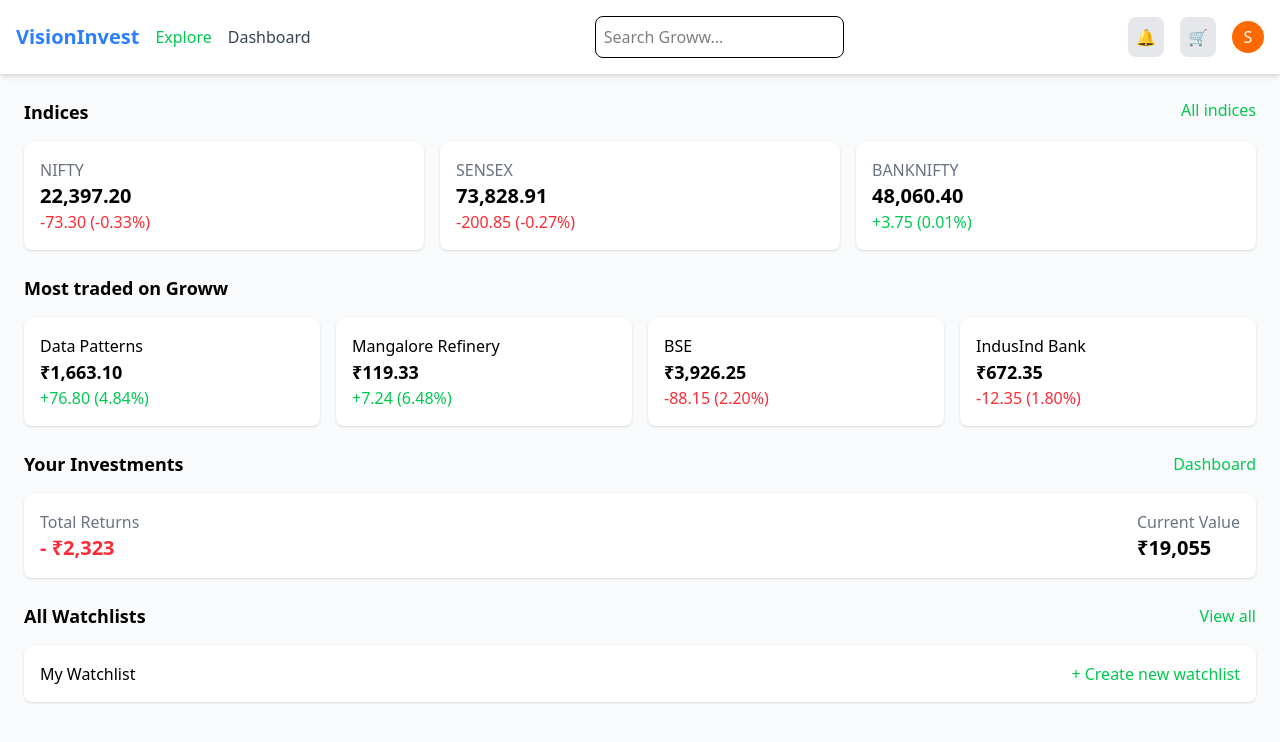
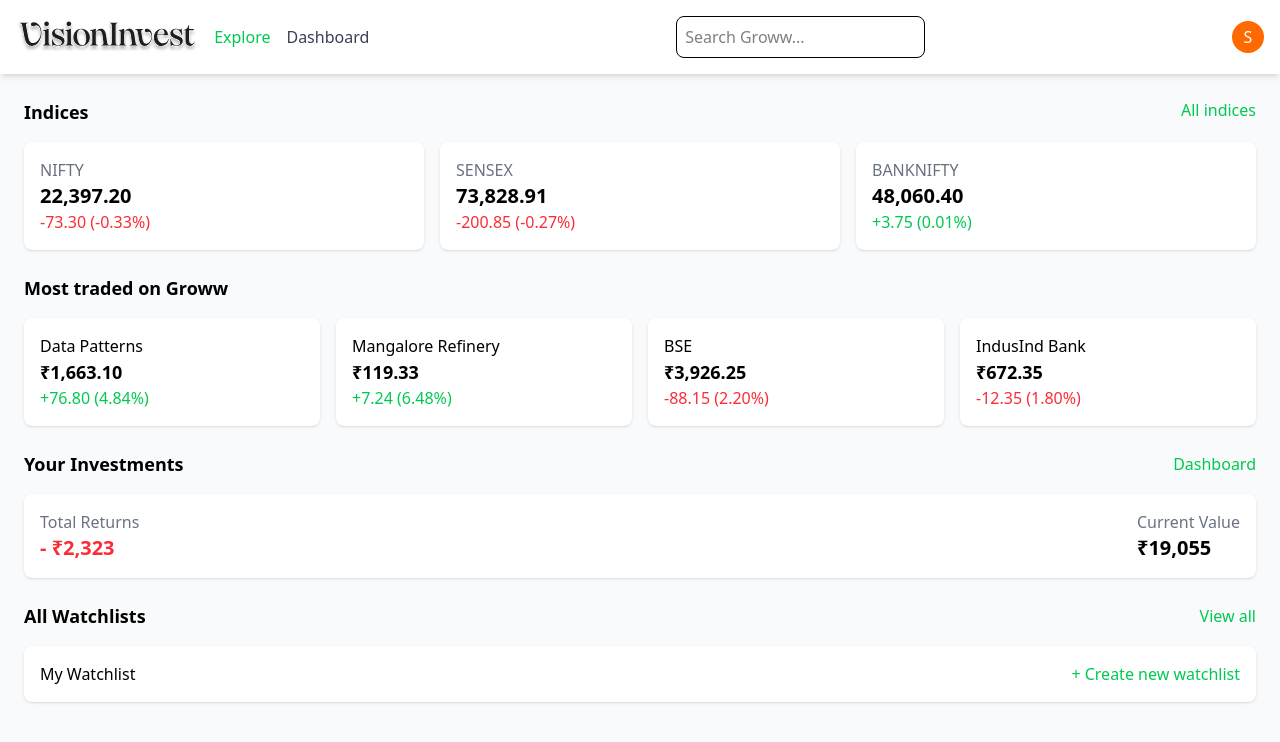
Before and after one commit to A1YAARY/vision-codecrafter2.0, a React (Vite) app in the folder client/: page /dashboard in a window 1280 px wide. Shown: the top 742 px of the page. Built offline with nearby package versions, Linux system fonts and the light colour scheme.

Commit message:
added navigation

```diff
--- a/client/src/AppRoutes.jsx
+++ b/client/src/AppRoutes.jsx
@@ -3,6 +3,7 @@
 import Login from "./pages/Login";
 import SignUp from "./pages/SignUp";
 import UserDashboard from "./pages/UserDashboard";
+import UserDetails from "./components/UserDetails"
 
 const AppRoutes = () => {
   return (
@@ -11,6 +12,7 @@
       <Route path="/" element={<Login />} />
       <Route path="/signup" element={<SignUp />} />
       <Route path="/dashboard" element={<UserDashboard />} />
+      <Route path="/userdetails" element={<UserDetails />} />
     </Routes>
   );
 };
--- a/client/src/components/Navbar.jsx
+++ b/client/src/components/Navbar.jsx
@@ -3,10 +3,12 @@
 import { FaUserCircle } from "react-icons/fa";
 import logo from "../assets/Logo.svg";
 import userIcon from "../assets/user.svg";
+import { useNavigate } from "react-router-dom";
 
 function Navbar() {
   const [isUserDropdownOpen, setIsUserDropdownOpen] = useState(false);
   const userDropdownRef = useRef(null);
+  const navigate = useNavigate();
 
   // Get userName and email from Redux
   //   const userName = useSelector((state) => state.user.name);
@@ -50,9 +52,8 @@
           className="border p-2 rounded-lg"
         />
         <div className="flex items-center gap-4">
-          <button className="p-2 bg-gray-200 rounded-lg">🔔</button>
-          <button className="p-2 bg-gray-200 rounded-lg">🛒</button>
-          <div className="w-8 h-8 bg-orange-500 text-white flex items-center justify-center rounded-full">
+          <div className="w-8 h-8 bg-orange-500 text-white flex items-center justify-center rounded-full"
+          onClick={() => navigate("/userdetails")}>
             S
           </div>
         </div>
--- a/client/src/pages/Login.jsx
+++ b/client/src/pages/Login.jsx
@@ -132,6 +132,7 @@
             <button
               type="submit"
               disabled={isLoading}
+              onClick={() => navigate("/dashboard")}
               className="w-full bg-orange-500 text-white font-medium rounded-lg text-sm px-5 py-3 hover:bg-orange-600 focus:ring-4 focus:ring-orange-300 flex items-center justify-center"
             >
               {isLoading ? (
--- a/client/src/pages/UserDashboard.jsx
+++ b/client/src/pages/UserDashboard.jsx
@@ -1,33 +1,20 @@
 import React from "react";
+import Navbar from "../components/Navbar";
 
 const UserDashboard = () => {
   return (
     <div className="min-h-screen bg-gray-50">
       {/* Navbar */}
-      <nav className="flex items-center justify-between p-4 bg-white shadow-md">
-        <div className="flex items-center gap-4">
-          <div className="text-xl font-bold text-blue-500">VisionInvest</div>
-          <a href="#" className="text-green-500">Explore</a>
-          <a href="#" className="text-gray-700">Dashboard</a>
-        </div>
-        <input
-          type="text"
-          placeholder="Search Groww..."
-          className="border p-2 rounded-lg"
-        />
-        <div className="flex items-center gap-4">
-          <button className="p-2 bg-gray-200 rounded-lg">🔔</button>
-          <button className="p-2 bg-gray-200 rounded-lg">🛒</button>
-          <div className="w-8 h-8 bg-orange-500 text-white flex items-center justify-center rounded-full">S</div>
-        </div>
-      </nav>
+      <Navbar />
 
       {/* Main Content */}
       <div className="p-6">
         {/* Stocks Section */}
         <div className="flex justify-between">
           <h2 className="text-lg font-semibold">Indices</h2>
-          <a href="#" className="text-green-500">All indices</a>
+          <a href="#" className="text-green-500">
+            All indices
+          </a>
         </div>
         <div className="grid grid-cols-3 gap-4 mt-4">
           <div className="p-4 bg-white shadow rounded-lg">
@@ -75,7 +62,9 @@
         {/* Investments Section */}
         <div className="flex justify-between items-center mt-6">
           <h2 className="text-lg font-semibold">Your Investments</h2>
-          <a href="#" className="text-green-500">Dashboard</a>
+          <a href="#" className="text-green-500">
+            Dashboard
+          </a>
         </div>
         <div className="p-4 bg-white shadow rounded-lg mt-4 flex justify-between">
           <div>
@@ -91,7 +80,9 @@
         {/* Watchlist Section */}
         <div className="flex justify-between items-center mt-6">
           <h2 className="text-lg font-semibold">All Watchlists</h2>
-          <a href="#" className="text-green-500">View all</a>
+          <a href="#" className="text-green-500">
+            View all
+          </a>
         </div>
         <div className="p-4 bg-white shadow rounded-lg mt-4 flex justify-between">
           <p>My Watchlist</p>
@@ -102,4 +93,4 @@
   );
 };
 
-export default UserDashboard;
+export default UserDashboard;
```
